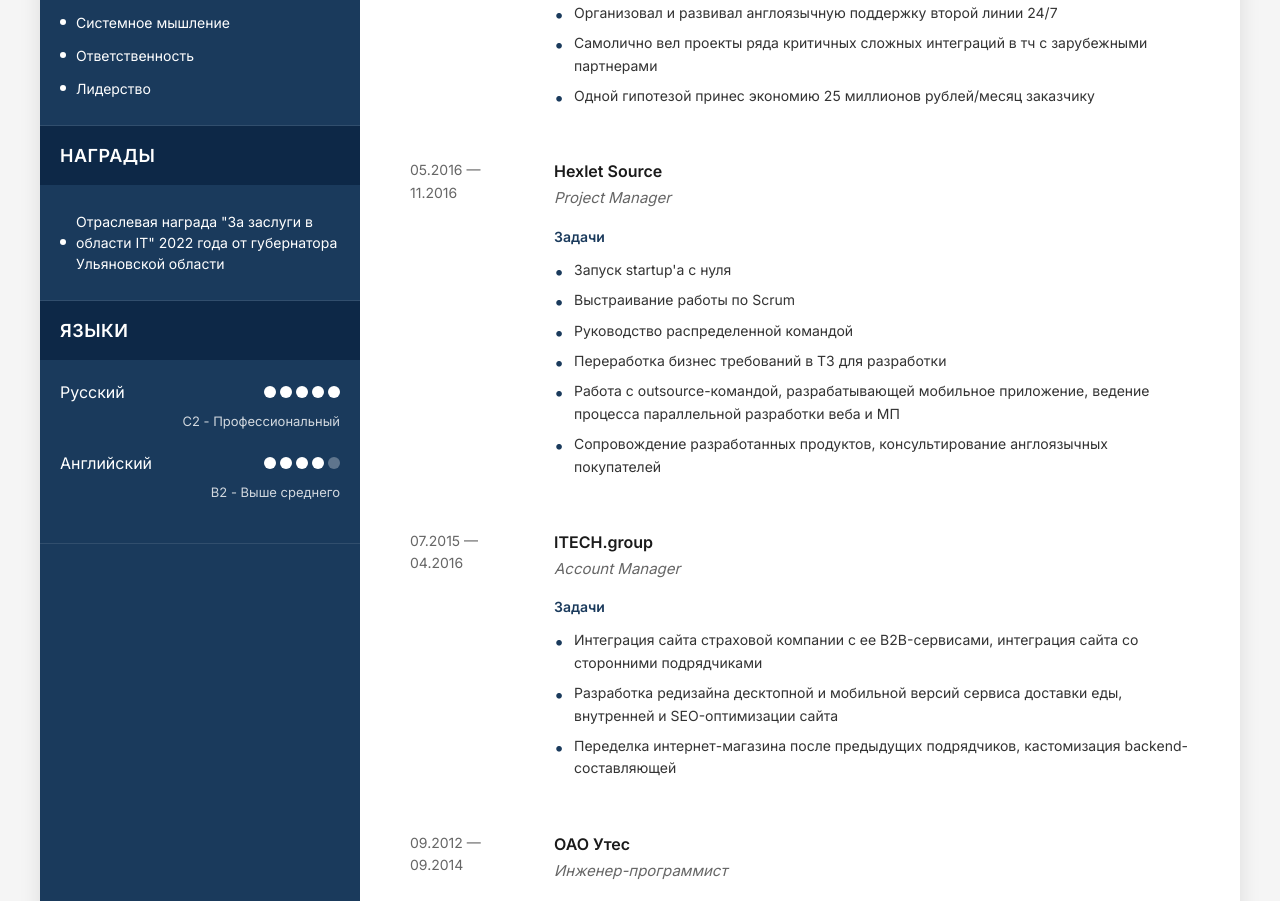
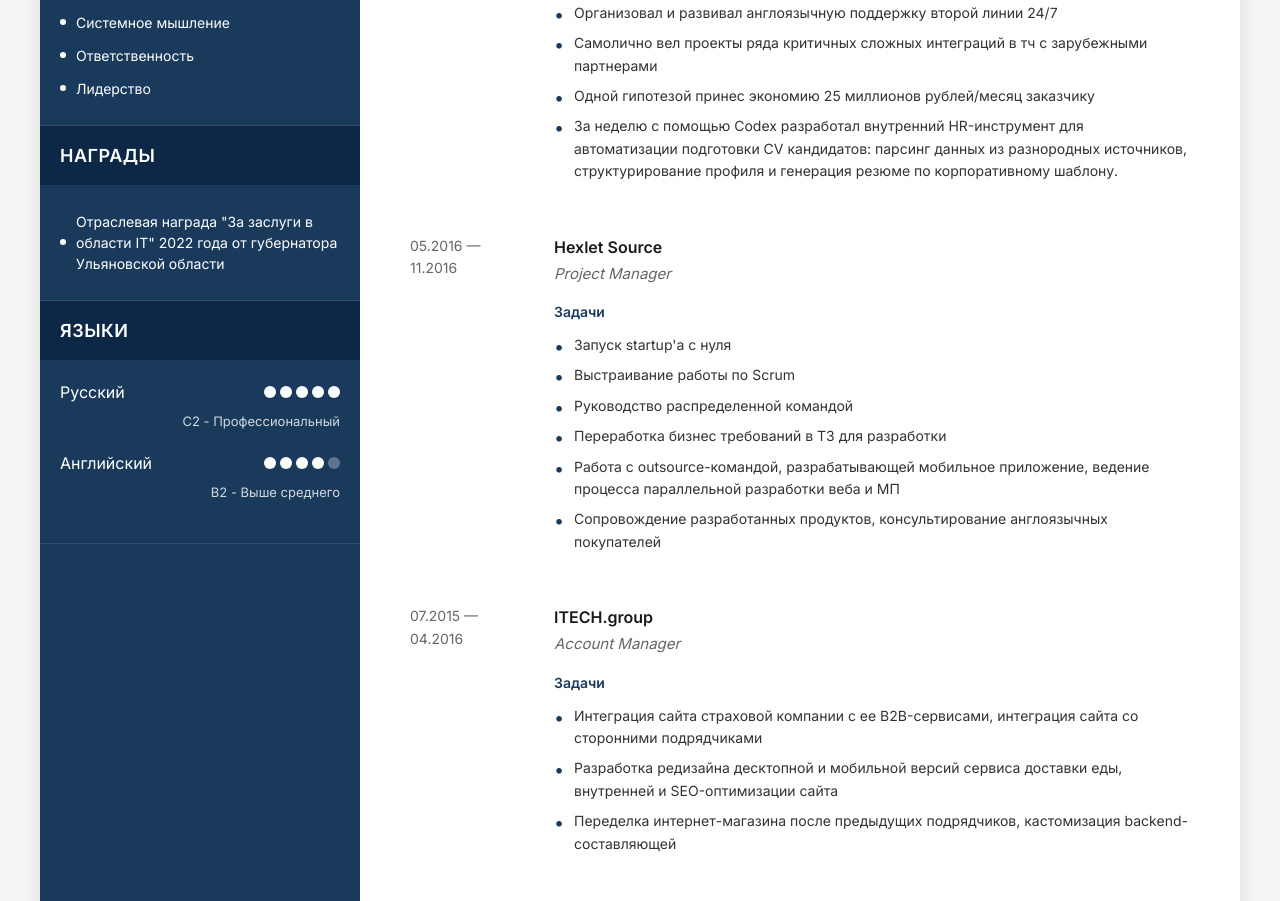
Before and after one commit to Sakmin/about, a Next.js app: page /about/ in a window 1280 px wide. Shown: the part 1110-2011 px from the top of the page. Built offline with nearby package versions, Linux system fonts and the light colour scheme.

Commit message:
Add Codex HR tool achievement

```diff
--- a/src/data/resume.ts
+++ b/src/data/resume.ts
@@ -69,6 +69,7 @@ export const resumeData = {
         "Организовал и развивал англоязычную поддержку второй линии 24/7",
         "Самолично вел проекты ряда критичных сложных интеграций в тч с зарубежными партнерами",
         "Одной гипотезой принес экономию 25 миллионов рублей/месяц заказчику",
+        "За неделю с помощью Codex разработал внутренний HR-инструмент для автоматизации подготовки CV кандидатов: парсинг данных из разнородных источников, структурирование профиля и генерация резюме по корпоративному шаблону.",
       ],
     },
     {
```
